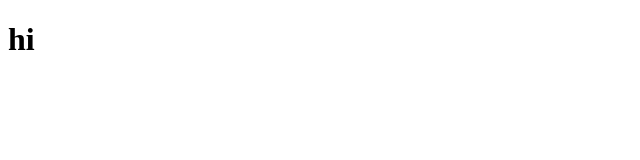
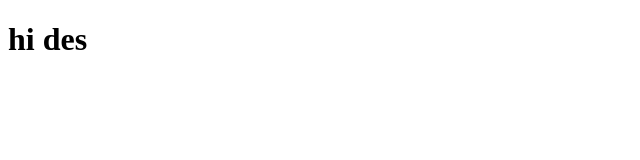
Before and after one commit to Destayehu-1983/teddy, a plain HTML site: page index.html in a window 1280 px wide. Shown: the full height of the page, 0-640 px from the left. Drawn offline with Linux system fonts and the light colour scheme.

Commit message:
update the name

```diff
--- a/index.html
+++ b/index.html
@@ -7,6 +7,6 @@
     <title>git</title>
 </head>
 <body>
-    <h1>hi</h1>
+    <h1>hi des</h1>
 </body>
 </html>
```
